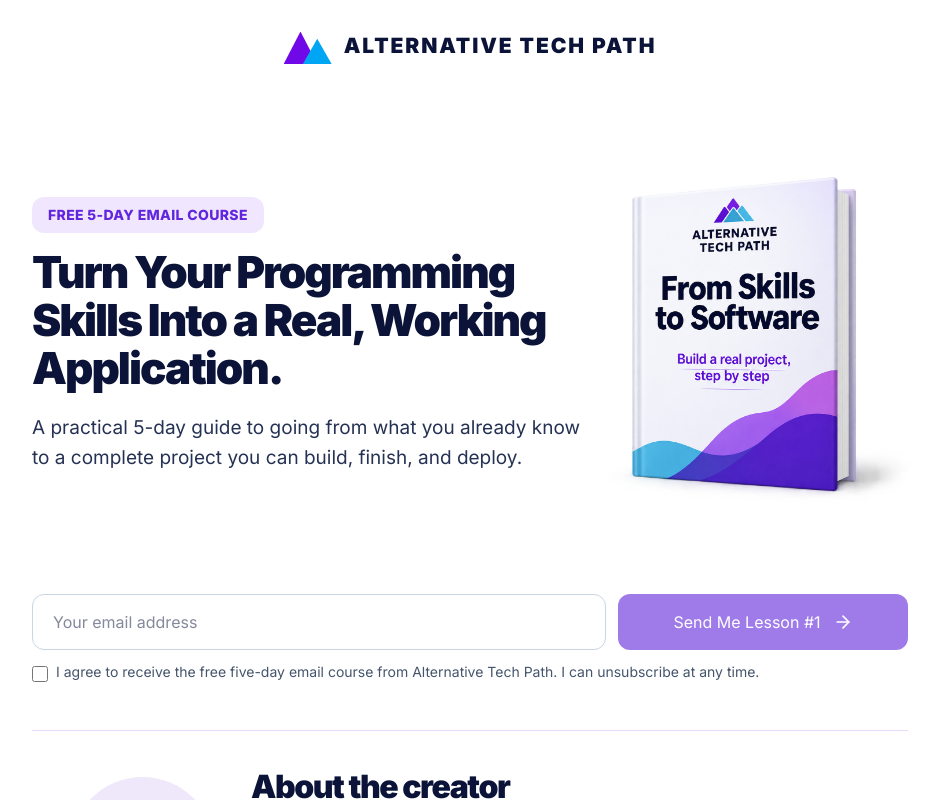
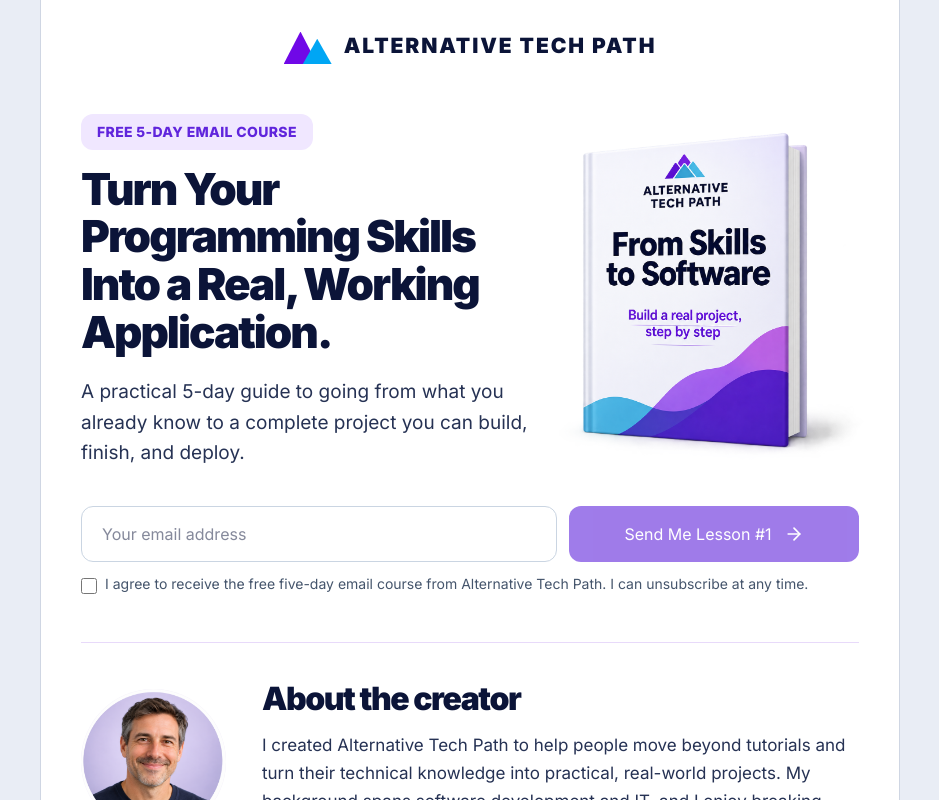
Before and after one commit to ShaphC/altechpath, a Next.js app: page / in a window 1280 px wide. Shown: the top 800 px of the page, without its empty margins (170-1109 px from the left). Built offline with nearby package versions, Linux system fonts and the light colour scheme.

Commit message:
reduced the width of the landing page

```diff
--- a/src/app/page.tsx
+++ b/src/app/page.tsx
@@ -16,7 +16,7 @@ function BrandMark() {
 
 function Header() {
   return (
-    <header className="flex justify-center pb-12 pt-7 sm:pb-14">
+    <header className="flex justify-center pb-4 pt-7 sm:pb-3">
       <div className="flex items-center justify-center gap-3">
         <BrandMark />
 
@@ -54,7 +54,7 @@ function Hero() {
       </div>
 
       {/* First email signup */}
-      <div className="mt-9 w-full sm:mt-11">
+      <div className="mt-9 w-full sm:mt-0">
         <SubscribeForm />
       </div>
     </section>
@@ -142,8 +142,8 @@ function FinalSignup() {
 
 export default function Home() {
   return (
-    <main className="min-h-screen bg-white text-[#0b1438]">
-      <div className="mx-auto max-w-[940px] px-5 pb-10 sm:px-8">
+    <main className="min-h-screen bg-[#e9edf5] text-[#0b1438]">
+      <div className="mx-auto min-h-screen max-w-[860px] border-x border-[#cfd6e3] bg-white px-5 pb-10 sm:px-8 lg:px-10">
         <Header />
 
         <Hero />
--- a/src/lib/site-config.ts
+++ b/src/lib/site-config.ts
@@ -20,7 +20,7 @@ export const siteConfig = {
     heading: "About the creator",
     description:
       "I created Alternative Tech Path to help people move beyond tutorials and turn their technical knowledge into practical, real-world projects. My background spans software development and IT, and I enjoy breaking down the process of making ideas real.",
-    image: "",
+    image: "/images/creator.png",
   },
 
   lessons: [
```
Also changed, not shown: public/images/creator.png (added).
